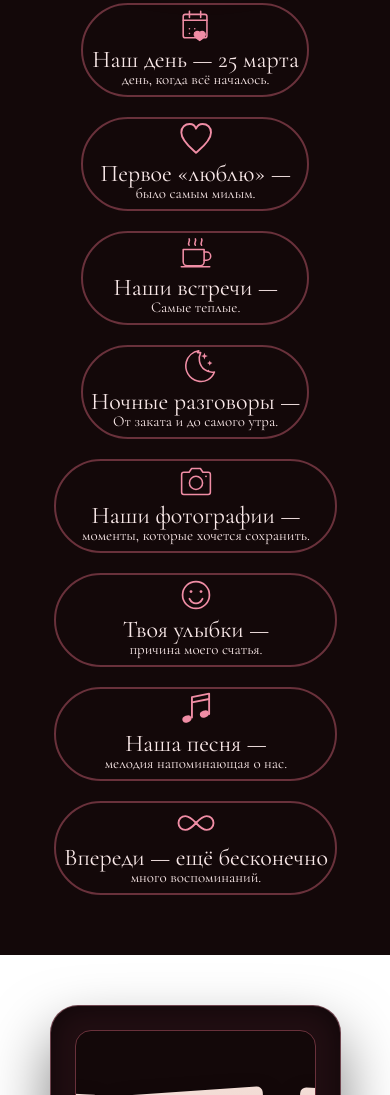
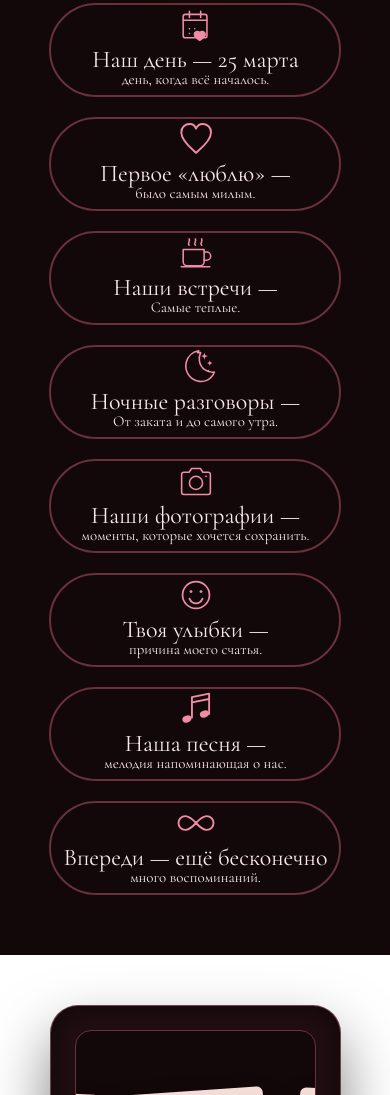
Before and after one commit to soqa24/love-site, a website built with Vite: page index.html in a window 390 px wide. Shown: the part 1272-2367 px from the top of the page. Built offline with nearby package versions, Linux system fonts and the light colour scheme; animation ran at ten frames a second; files whose address does not match are found by name.

Commit message:
fix card All

```diff
--- a/css/meadia/hero.css
+++ b/css/meadia/hero.css
@@ -32,7 +32,7 @@
   }
 }
 @media (max-width: 576px) {
-  .hero__content--img img{
+  .hero__content--img img {
     width: 300px;
     height: 400px;
   }
@@ -47,7 +47,7 @@
   }
 }
 @media (max-width: 390px) {
-  .hero__content--img img{
+  .hero__content--img img {
     width: 200px;
     height: 300px;
   }
@@ -87,13 +87,13 @@
   }
 }
 @media (max-width: 415px) {
-  .camera-controls{
+  .camera-controls {
     display: grid;
     justify-items: center;
     grid-template-columns: repeat(2, 1fr);
     gap: 10px;
   }
-  .film-progress{
+  .film-progress {
     display: none;
   }
 }
@@ -121,8 +121,9 @@
     display: block;
     justify-items: center;
   }
-  .love-facts--content--list2 {
-    margin-top: 20px;
+  .love-facts--content--list {
+    grid-template-columns: 1fr;
+    justify-items: center
   }
   .love-facts--list-item {
     max-width: 490px;
@@ -215,6 +216,6 @@
 /* letter-future */
 @media (max-width: 576px) {
   .letter-future {
-  padding: 60px 0 30px;
+    padding: 60px 0 30px;
+  }
 }
-}
--- a/css/moduls/love-facts.css
+++ b/css/moduls/love-facts.css
@@ -31,31 +31,33 @@
   font-size: 64px;
 }
 .love-facts--content {
-  display: grid;
-  grid-template-columns: 1fr 1fr;
-  gap: 20px;
   padding: 80px 0 0;
-  justify-content: center;
   width: 100%;
   max-width: 1100px;
   margin: 0 auto;
 }
-.love-facts--list,
-.love-facts--list2 {
+.love-facts--content--list {
+  display: grid;
+  grid-template-columns: repeat(2, 1fr);
   width: 100%;
-  justify-items: center;
+  padding: 0;
+  justify-items: stretch;
+  align-items: start;
+  box-sizing: border-box;
 }
+
 .love-facts--list-item {
   display: flex;
   align-items: center;
   width: 100%;
+  max-width: 540px;
   border: 2px solid var(--line);
   border-radius: 100px;
   padding: 10px 20px;
   margin-bottom: 20px;
   transition: all 0.3s;
   gap: 12px;
-
+  box-sizing: border-box;
   opacity: 0;
   transform: translateY(40px);
   transition: all 0.3s;
--- a/index.html
+++ b/index.html
@@ -236,10 +236,7 @@
                     <h6 class="love-facts--list-item-title">Ночные разговоры —</h6>
                     <p class="love-facts--list-item-descr">От заката и до самого утра.</p>
                   </div>
-                  </li>
-                </ul>
-                <ul class="love-facts--content--list2">
-                  <li class="love-facts--list-item">
+                  </li><li class="love-facts--list-item">
                     <svg xmlns="http://www.w3.org/2000/svg" viewBox="0 0 128 128" width="50px" height="50px"><g fill="none" stroke="#F08DA5" stroke-width="5" stroke-linecap="round" stroke-linejoin="round"><path d="M18 43a7 7 0 0 1 7-7h17l8-12h28l8 12h17a7 7 0 0 1 7 7v57a7 7 0 0 1-7 7H25a7 7 0 0 1-7-7z"/><circle cx="64" cy="70" r="21"/><circle cx="96" cy="49" r="3" fill="#F08DA5" stroke="none"/></g></svg>
                     <div class="love-facts--list-item--content">
                       <h6 class="love-facts--list-item-title">Наши фотографии —</h6>
```
